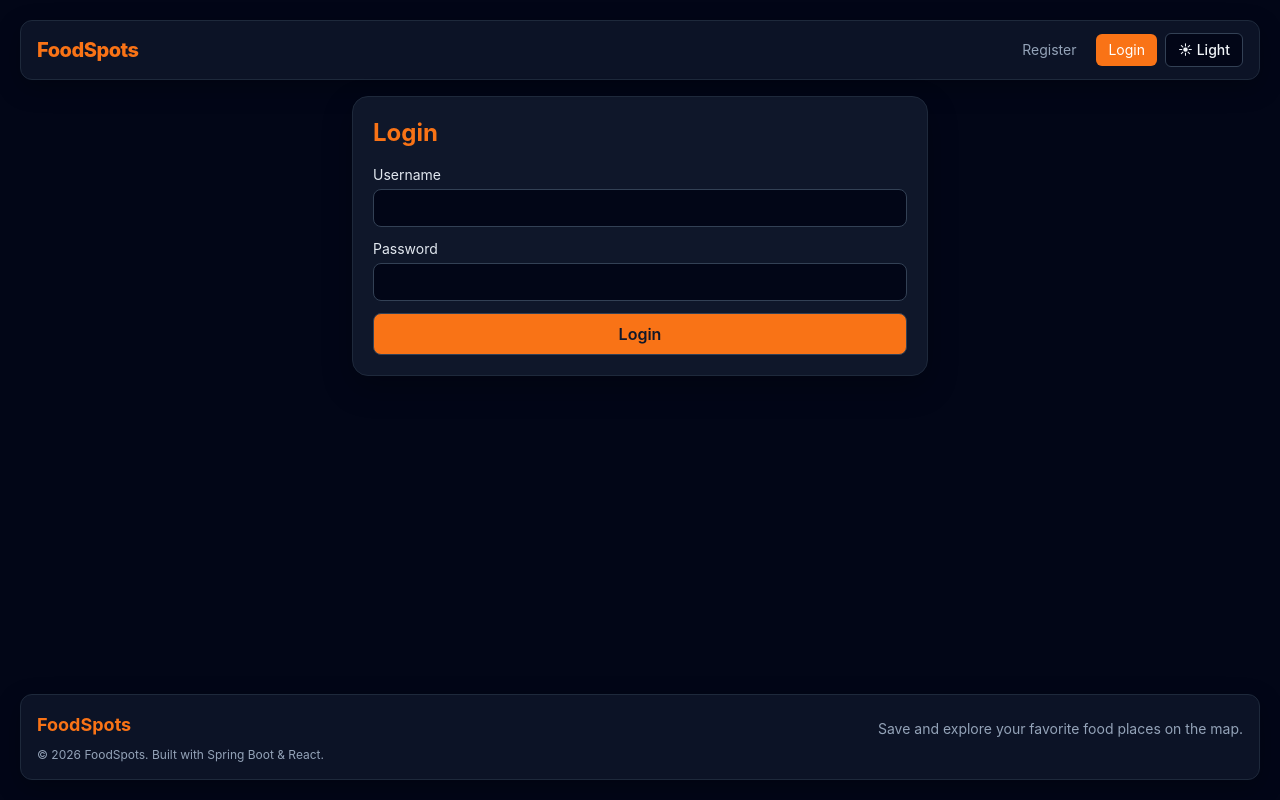
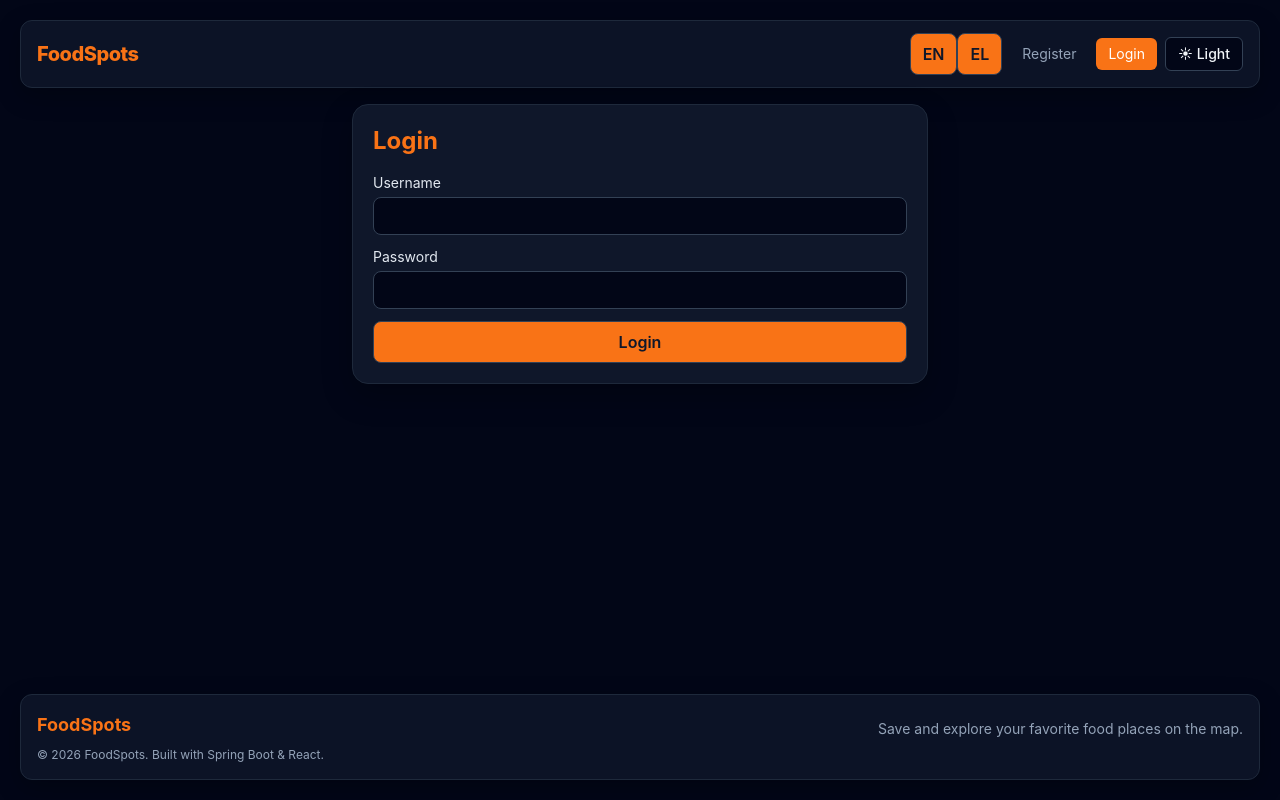
Before and after one commit to CDalianis/Foodspotting, a React app in the folder frontend/: page /login in a window 1280 px wide. Built offline with nearby package versions, Linux system fonts and the light colour scheme; no server answers; the HTML template or start-up script is replaced by a standard one.

Commit message:
feat add: language toggle and translated navbar labels

```diff
--- a/frontend/src/components/Navbar.jsx
+++ b/frontend/src/components/Navbar.jsx
@@ -1,7 +1,10 @@
 import { Link, useLocation } from 'react-router-dom'
+import { useI18n } from '../i18n/I18nProvider'
+import { SUPPORTED_LANGUAGES } from '../i18n/language'
 
 export function Navbar({ token, username, theme, onToggleTheme, onLogout }) {
   const location = useLocation()
+  const { language, setLanguage, t } = useI18n()
 
   const linkClasses = (isActive) =>
     `nav-link${isActive ? ' nav-link-active' : ''}`
@@ -13,33 +16,47 @@ export function Navbar({ token, username, theme, onToggleTheme, onLogout }) {
           FoodSpots
         </Link>
         {token && username && (
-          <span className="navbar-username">Welcome, {username}</span>
+          <span className="navbar-username">{t('nav.welcome', { username })}</span>
         )}
       </div>
 
-      <nav className="navbar-actions" aria-label="Main navigation">
+      <nav className="navbar-actions" aria-label={t('nav.mainNavigation')}>
+        <div className="language-toggle" role="group" aria-label={t('nav.language')}>
+          {SUPPORTED_LANGUAGES.map((lang) => (
+            <button
+              key={lang.code}
+              type="button"
+              className={`language-btn${language === lang.code ? ' active' : ''}`}
+              onClick={() => setLanguage(lang.code)}
+              aria-pressed={language === lang.code}
+              title={lang.nativeLabel}
+            >
+              {lang.label}
+            </button>
+          ))}
+        </div>
         {token ? (
           <>
             <Link className={linkClasses(location.pathname === '/places')} to="/places">
-              My Places
+              {t('nav.myPlaces')}
             </Link>
             <button type="button" className="theme-toggle" onClick={onToggleTheme}>
-              {theme === 'dark' ? '☀ Light' : '🌙 Dark'}
+              {theme === 'dark' ? t('nav.themeLight') : t('nav.themeDark')}
             </button>
             <button type="button" className="nav-logout" onClick={onLogout}>
-              Logout
+              {t('nav.logout')}
             </button>
           </>
         ) : (
           <>
             <Link className={linkClasses(location.pathname === '/register')} to="/register">
-              Register
+              {t('nav.register')}
             </Link>
             <Link className={linkClasses(location.pathname === '/login')} to="/login">
-              Login
+              {t('nav.login')}
             </Link>
             <button type="button" className="theme-toggle" onClick={onToggleTheme}>
-              {theme === 'dark' ? '☀ Light' : '🌙 Dark'}
+              {theme === 'dark' ? t('nav.themeLight') : t('nav.themeDark')}
             </button>
           </>
         )}
```
